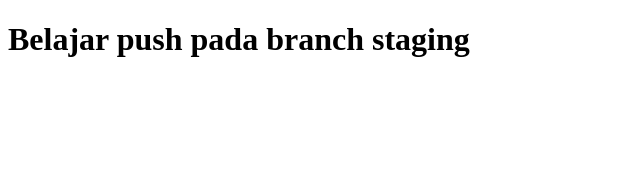
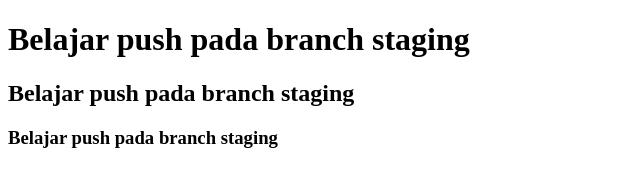
Before and after one commit to andiputrakusuma/belajar-niomic, a plain HTML site: page header.html in a window 1280 px wide. Shown: the whole page, without its empty margins (0-640 px from the left). Drawn offline with Linux system fonts and the light colour scheme.

Commit message:
Menambagkan elemen h3 pada header.html

```diff
--- a/header.html
+++ b/header.html
@@ -8,6 +8,8 @@
 <body>
 
     <h1>Belajar push pada branch staging</h1>
+    <h2>Belajar push pada branch staging</h2>
+    <h3>Belajar push pada branch staging</h3>
 
 </body>
 </html>
```
